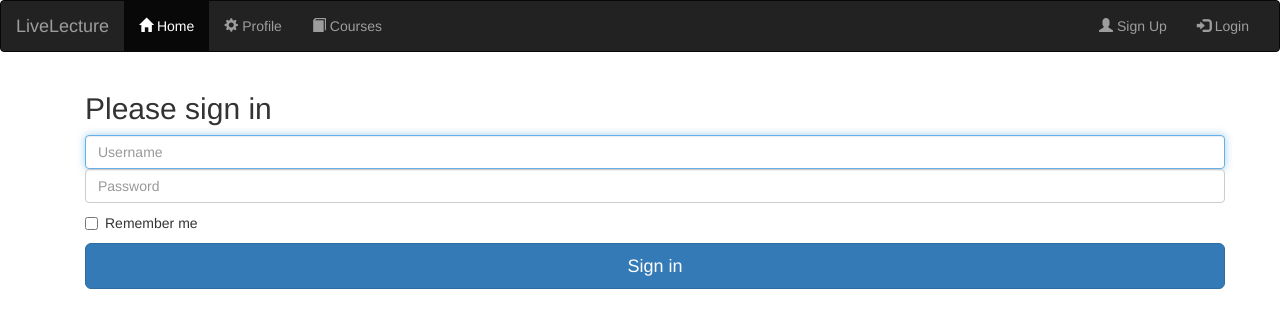
After one commit to mbyra/fbhackathon2018, a Django app: page /login/ in a window 1280 px wide. The commit adds this page. Shown: the top 328 px of the page. Run offline with Django 3.2, Linux system fonts and the light colour scheme; some libraries are stand-ins or nearby versions.

Commit message:
you can log in and og out

```diff
--- a/LiveLecture/templates/LiveLecture/base.html
+++ b/LiveLecture/templates/LiveLecture/base.html
@@ -35,11 +35,11 @@
                         <li><a href="#"><span
                                 class="glyphicon glyphicon-user"></span> {{ request.user.first_name }} {{ request.user.last_name }}
                             (Profile)</a></li>
-                        <li><a href=#><span class="glyphicon glyphicon-log-out"></span> Logout</a></li>
+                        <li><a href="{% url 'LiveLecture:logout_view' %}"><span class="glyphicon glyphicon-log-out"></span> Logout</a></li>
 
                     {% else %}
                         <li><a href="#"><span class="glyphicon glyphicon-user"></span> Sign Up</a></li>
-                        <li><a href="#"><span class="glyphicon glyphicon-log-in"></span> Login</a></li>
+                        <li><a href="{% url 'LiveLecture:login_view' %}"><span class="glyphicon glyphicon-log-in"></span> Login</a></li>
                     {% endif %}
 
                 </ul>
--- /dev/null
+++ b/LiveLecture/templates/LiveLecture/login.html
@@ -0,0 +1,25 @@
+{% extends 'LiveLecture/base.html' %}
+
+{% block content %}
+
+    <div class="container w-50">
+
+        <form class="form-signin" action="{% url 'LiveLecture:login_or_register' %}" method="POST">
+            {% csrf_token %}
+            <h2 class="form-signin-heading">Please sign in</h2>
+            <label for="inputUsername" class="sr-only">Username</label>
+            <input type="text" id="username" name="username" class="form-control" placeholder="Username" required
+                   autofocus>
+            <label for="inputPassword" class="sr-only">Password</label>
+            <input type="password" id="password" name="password" class="form-control" placeholder="Password" required>
+            <div class="checkbox">
+                <label>
+                    <input type="checkbox" value="remember-me"> Remember me
+                </label>
+            </div>
+            <button class="btn btn-lg btn-primary btn-block" type="submit">Sign in</button>
+        </form>
+
+    </div> <!-- /container -->
+
+{% endblock %}
--- a/LiveLecture/urls.py
+++ b/LiveLecture/urls.py
@@ -2,7 +2,10 @@ from django.urls import path
 
 from . import views
 
+app_name = 'LiveLecture'
 urlpatterns = [
     path('', views.index, name='index'),
     path('logout/', views.logout_view, name='logout_view'),
+    path('login/', views.login_view, name='login_view'),
+    path('login_or_register/', views.login_or_register, name='login_or_register'),
 ]
--- a/LiveLecture/views.py
+++ b/LiveLecture/views.py
@@ -1,3 +1,5 @@
+from django.views.decorators.http import require_POST
+
 from .models import User, Lecture
 from django.contrib.auth import authenticate, login, logout
 from django.db import transaction
@@ -17,3 +19,23 @@ def logout_view(request):
     logout(request)
     context = {}
     return render(request, 'LiveLecture/upcoming.html', context)
+
+def login_view(request):
+    context = {}
+    return render(request, 'LiveLecture/login.html', context)
+
+@transaction.atomic
+@require_POST
+def login_or_register(request):
+    user = authenticate(username=request.POST['username'], password=request.POST['password'])
+    if user is not None:
+        print("uzytkownik istnieje")
+        login(request, user)
+        login_success = True
+        context = {'login_success': login_success}
+        return render(request, 'LiveLecture/upcoming.html', context)
+    else:
+        print("uzytkownik nie istnieje")
+        login_failure = True
+        context = {'login_failure': login_failure}
+        return render(request, 'LiveLecture/upcoming.html', context)
```
Also changed, not shown: LiveLecture/static/LiveLecture/style.css (added, +40 -0 lines), db.sqlite3.
